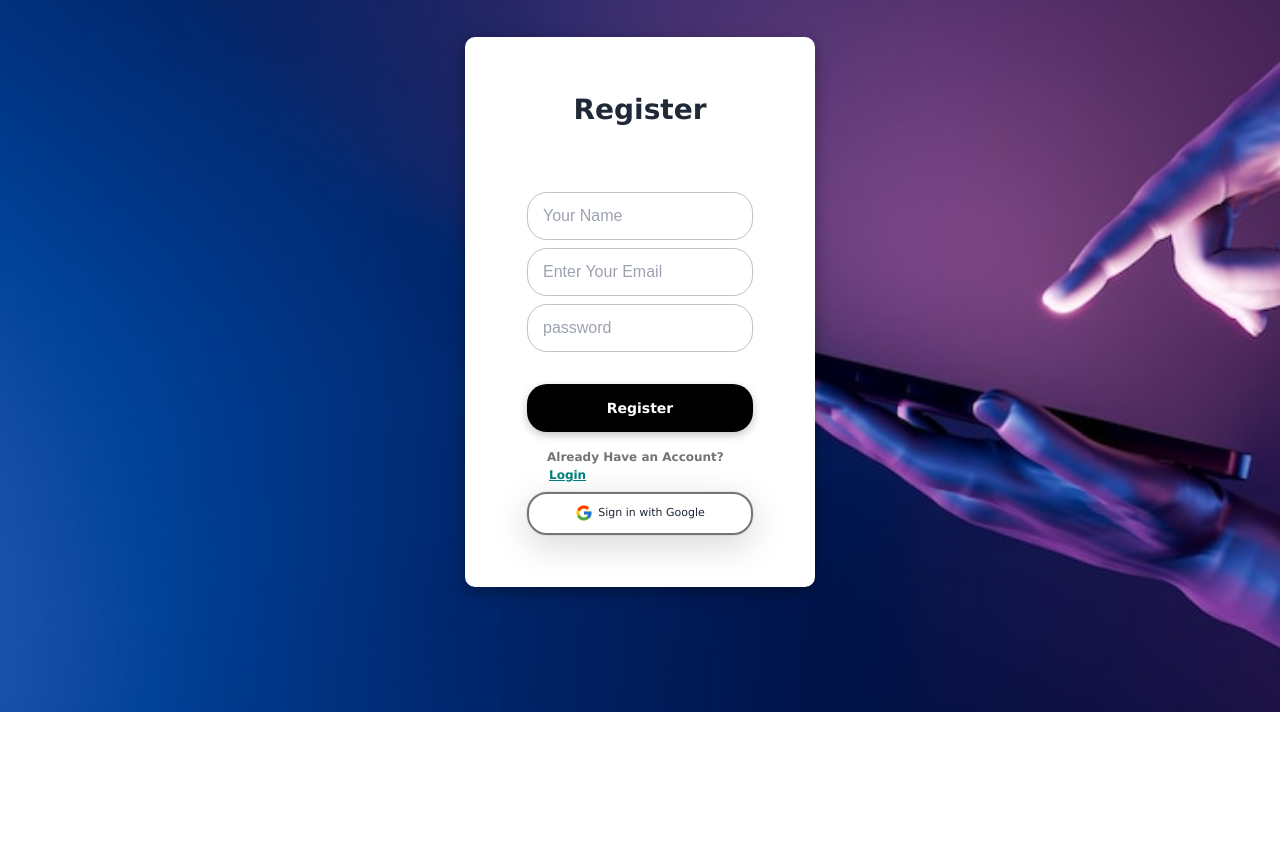
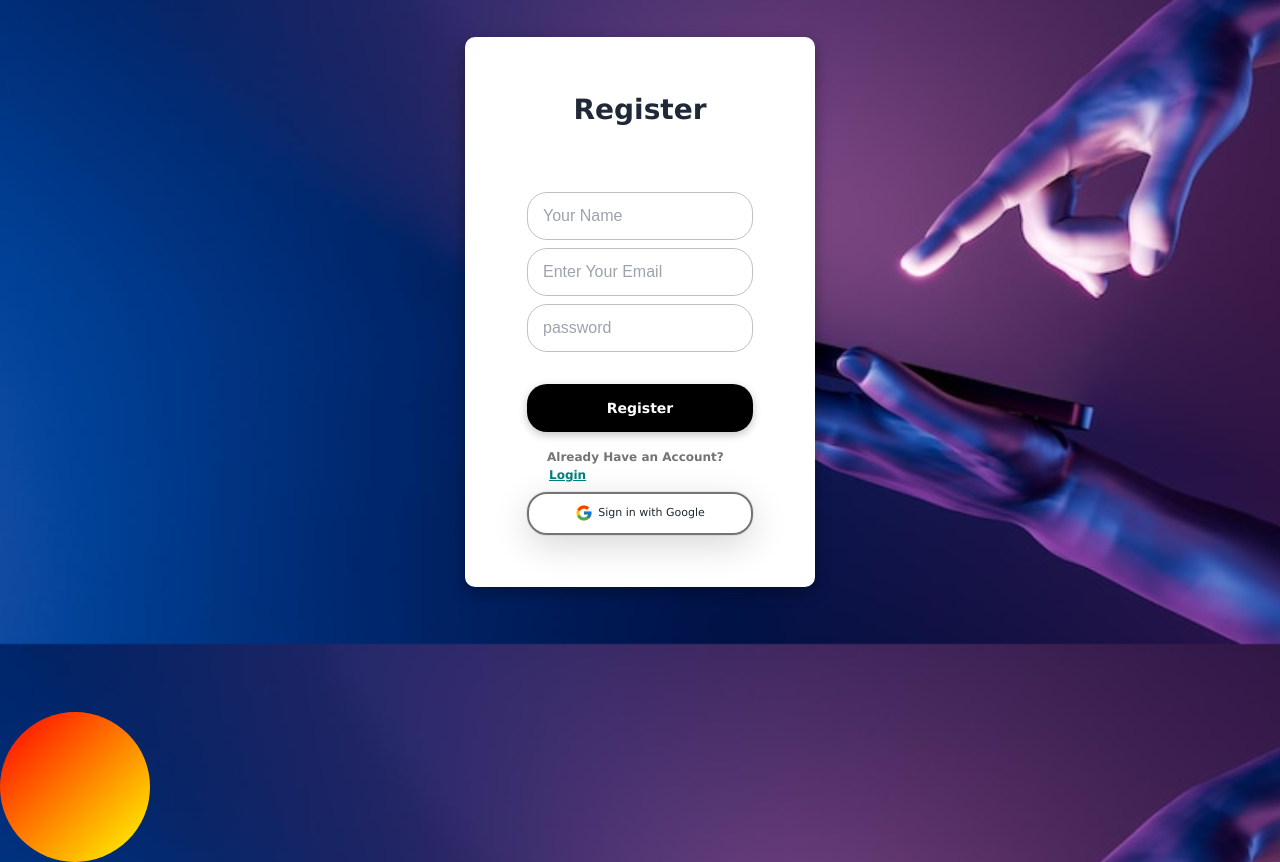
Before and after one commit to Abrar-404/contact_app, a React (Vite) app in the folder contact_app_client/: page /register in a window 1280 px wide. Shown: the part 156-1018 px from the top of the page. Before the commit the page ends 868 px from the top, so only its background shows below. Built offline with nearby package versions, Linux system fonts and the light colour scheme; no server answers.

Commit message:
added framer motion animation

```diff
--- a/contact_app_client/package.json
+++ b/contact_app_client/package.json
@@ -11,10 +11,12 @@
   },
   "dependencies": {
     "@headlessui/react": "^1.7.17",
+    "@motionone/utils": "^10.16.3",
     "@tanstack/react-query": "^5.17.1",
     "aos": "^2.3.4",
     "axios": "^1.6.3",
     "firebase": "^10.7.1",
+    "framer-motion": "^10.17.9",
     "localforage": "^1.10.0",
     "match-sorter": "^6.3.1",
     "react": "^18.2.0",
--- a/contact_app_client/src/Components/Layout/MainLayout.jsx
+++ b/contact_app_client/src/Components/Layout/MainLayout.jsx
@@ -1,8 +1,12 @@
 import { Outlet } from 'react-router-dom';
 import Navbar from './../Pages/Navbar/Navbar';
 import backImg from '../../../public/Back.jpg';
+import Spring from '../Spring/Spring';
+import { useState } from 'react';
 
 const MainLayout = () => {
+  const [count, setCount] = useState(0);
+
   const background = {
     backgroundImage: `url(${backImg})`,
     backgroundSize: 'cover',
@@ -15,6 +19,7 @@ const MainLayout = () => {
       <div className="max-w-[425px] md:max-w-[768px] lg:max-w-[1400px] mx-auto">
         <Navbar></Navbar>
         <Outlet></Outlet>
+        <Spring key={count} />
       </div>
     </div>
   );
--- a/contact_app_client/src/Components/Pages/AddContacts/AddContacts.jsx
+++ b/contact_app_client/src/Components/Pages/AddContacts/AddContacts.jsx
@@ -42,6 +42,7 @@ const AddContacts = () => {
   };
 
   return (
+    <>
       <div className="mt-32 mb-[-20]">
         <div className="text-center">
           <h1 className="text-3xl font-bold">Add Contacts</h1>
@@ -116,7 +117,9 @@ const AddContacts = () => {
                 </div>
                 <div className="form-control">
                   <label className="label">
-                  <span className="label-text font-bold">Profile Picture</span>
+                    <span className="label-text font-bold">
+                      Profile Picture
+                    </span>
                   </label>
                   <input
                     type="url"
@@ -134,6 +137,7 @@ const AddContacts = () => {
           </div>
         </div>
       </div>
+    </>
   );
 };
 
--- a/contact_app_client/src/Components/Pages/AllContact/AllContactCard.jsx
+++ b/contact_app_client/src/Components/Pages/AllContact/AllContactCard.jsx
@@ -91,6 +91,7 @@ const AllContactCard = ({ contacts, handelModal }) => {
           </div>
         </div>
       </div>
+
     </>
   );
 };
--- a/contact_app_client/src/Components/Pages/Banner/Banner.jsx
+++ b/contact_app_client/src/Components/Pages/Banner/Banner.jsx
@@ -1,5 +1,6 @@
 import AOS from 'aos';
-import 'aos/dist/aos.css'; // You can also use <link> for styles
+import 'aos/dist/aos.css';
+import Framer from './Framer';
 // ..
 const Banner = () => {
   return (
@@ -21,6 +22,8 @@ const Banner = () => {
           />
         </div>
       </div>
+
+      <Framer></Framer>
     </div>
   );
 };
--- /dev/null
+++ b/contact_app_client/src/Components/Pages/Banner/Framer.tsx
@@ -0,0 +1,83 @@
+import '../../Styles/framer.css';
+import { useRef } from 'react';
+import {
+  motion,
+  useScroll,
+  useSpring,
+  useTransform,
+  useMotionValue,
+  useVelocity,
+  useAnimationFrame,
+} from 'framer-motion';
+import { wrap } from '@motionone/utils';
+
+interface ParallaxProps {
+  children: string;
+  baseVelocity: number;
+}
+
+function ParallaxText({ children, baseVelocity = 100 }: ParallaxProps) {
+  const baseX = useMotionValue(0);
+  const { scrollY } = useScroll();
+  const scrollVelocity = useVelocity(scrollY);
+  const smoothVelocity = useSpring(scrollVelocity, {
+    damping: 50,
+    stiffness: 400,
+  });
+  const velocityFactor = useTransform(smoothVelocity, [0, 1000], [0, 5], {
+    clamp: false,
+  });
+
+  /**
+   * This is a magic wrapping for the length of the text - you
+   * have to replace for wrapping that works for you or dynamically
+   * calculate
+   */
+  const x = useTransform(baseX, v => `${wrap(-20, -45, v)}%`);
+
+  const directionFactor = useRef<number>(1);
+  useAnimationFrame((t, delta) => {
+    let moveBy = directionFactor.current * baseVelocity * (delta / 1000);
+
+    /**
+     * This is what changes the direction of the scroll once we
+     * switch scrolling directions.
+     */
+    if (velocityFactor.get() < 0) {
+      directionFactor.current = -1;
+    } else if (velocityFactor.get() > 0) {
+      directionFactor.current = 1;
+    }
+
+    moveBy += directionFactor.current * moveBy * velocityFactor.get();
+
+    baseX.set(baseX.get() + moveBy);
+  });
+
+  /**
+   * The number of times to repeat the child text should be dynamically calculated
+   * based on the size of the text and viewport. Likewise, the x motion value is
+   * currently wrapped between -20 and -45% - this 25% is derived from the fact
+   * we have four children (100% / 4). This would also want deriving from the
+   * dynamically generated number of children.
+   */
+  return (
+    <div className="parallax">
+      <motion.div className="scroller" style={{ x }}>
+        <span>{children} </span>
+        <span>{children} </span>
+        <span>{children} </span>
+        <span>{children} </span>
+      </motion.div>
+    </div>
+  );
+}
+
+export default function Framer() {
+  return (
+    <section>
+      <ParallaxText baseVelocity={-5}>Enhance Your Experience</ParallaxText>
+      <ParallaxText baseVelocity={5}>Contactify Contactify</ParallaxText>
+    </section>
+  );
+}
--- /dev/null
+++ b/contact_app_client/src/Components/Spring/Logo.tsx
@@ -0,0 +1,15 @@
+export function Logo() {
+  return (
+    <svg
+      xmlns="http://www.w3.org/2000/svg"
+      viewBox="2 8 16 24"
+      width="16"
+      height="24"
+    >
+      <path
+        d="M 10 32 L 10 24 L 18 24 L 2 8 L 18 8 L 18 16 L 2 16 L 2 24 L 10 32 L 10 24 L 2 24"
+        fill="var(--accent)"
+      ></path>
+    </svg>
+  );
+}
--- /dev/null
+++ b/contact_app_client/src/Components/Spring/Spring.tsx
@@ -0,0 +1,25 @@
+import '../Styles/spring.css';
+import { useRef} from 'react';
+import { useFollowPointer } from './useFollowPointer';
+import { motion } from 'framer-motion';
+
+
+export default function Spring() {
+
+  const ref = useRef(null);
+  const { x, y } = useFollowPointer(ref);
+
+  return (
+    <motion.div
+      ref={ref}
+      className="box"
+      animate={{ x, y }}
+      transition={{
+        type: 'spring',
+        damping: 3,
+        stiffness: 50,
+        restDelta: 0.001,
+      }}
+    />
+  );
+}
--- /dev/null
+++ b/contact_app_client/src/Components/Spring/useFollowPointer.ts
@@ -0,0 +1,23 @@
+import { useState, RefObject, useEffect } from 'react';
+
+export function useFollowPointer(ref: RefObject<HTMLElement>) {
+  const [point, setPoint] = useState({ x: 0, y: 0 });
+
+  useEffect(() => {
+    if (!ref.current) return;
+
+    const handlePointerMove = ({ clientX, clientY }: MouseEvent) => {
+      const element = ref.current!;
+
+      const x = clientX - element.offsetLeft - element.offsetWidth / 2;
+      const y = clientY - element.offsetTop - element.offsetHeight / 2;
+      setPoint({ x, y });
+    };
+
+    window.addEventListener('pointermove', handlePointerMove);
+
+    return () => window.removeEventListener('pointermove', handlePointerMove);
+  }, []);
+
+  return point;
+}
--- /dev/null
+++ b/contact_app_client/src/Components/Styles/framer.css
@@ -0,0 +1,63 @@
+::-webkit-scrollbar {
+  height: 5px;
+  width: 5px;
+  background: var(--background);
+}
+
+::-webkit-scrollbar-thumb {
+  background: var(--accent);
+  -webkit-border-radius: 1ex;
+}
+
+::-webkit-scrollbar-corner {
+  background: var(--background);
+}
+
+.progress {
+  position: fixed;
+  left: 0;
+  right: 0;
+  height: 5px;
+  background: var(--accent);
+  bottom: 100px;
+}
+
+.parallax {
+  overflow: hidden;
+  letter-spacing: -2px;
+  color: white;
+  line-height: 0.8;
+  margin: 0;
+  white-space: nowrap;
+  display: flex;
+  flex-wrap: nowrap;
+}
+
+.parallax .scroller {
+  font-weight: 600;
+  text-transform: uppercase;
+  font-size: 64px;
+  display: flex;
+  white-space: nowrap;
+  display: flex;
+  flex-wrap: nowrap;
+}
+
+.parallax span {
+  display: block;
+  margin-right: 30px;
+}
+
+/* Responsive styles for tablets */
+@media only screen and (max-width: 768px) {
+  .parallax .scroller {
+    font-size: 48px;
+  }
+}
+
+/* Responsive styles for mobile devices */
+@media only screen and (max-width: 480px) {
+  .parallax .scroller {
+    font-size: 36px;
+  }
+}
--- /dev/null
+++ b/contact_app_client/src/Components/Styles/spring.css
@@ -0,0 +1,46 @@
+#progress {
+  position: fixed;
+  top: 20px;
+  left: 20px;
+  transform: rotate(-90deg);
+}
+
+circle {
+  stroke-dashoffset: 0;
+  stroke-width: 15%;
+  fill: none;
+}
+
+.bg {
+  stroke: var(--accent);
+  opacity: 0.3;
+}
+
+#progress .indicator {
+  stroke: var(--accent);
+}
+
+::-webkit-scrollbar {
+  height: 5px;
+  width: 5px;
+  background: var(--background);
+  -webkit-border-radius: 1ex;
+}
+
+::-webkit-scrollbar-thumb {
+  background: var(--accent);
+  -webkit-border-radius: 1ex;
+}
+
+::-webkit-scrollbar-corner {
+  background: #fff3;
+}
+
+.box {
+  width: 150px;
+  height: 150px;
+  border-radius: 50%;
+  /* background: var(--accent); */
+  background: linear-gradient(to bottom right, red, yellow);
+  /* background: red; */
+}
```
Also changed, not shown: contact_app_client/src/Config/tsconfig.json (added, +9 -0 lines), 1 other file (tests, documents, lock files or other folders). Lines whose indentation alone changed are shown as unchanged.
